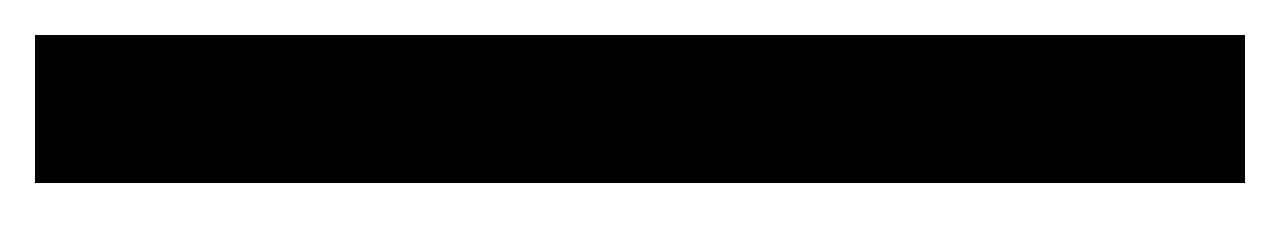
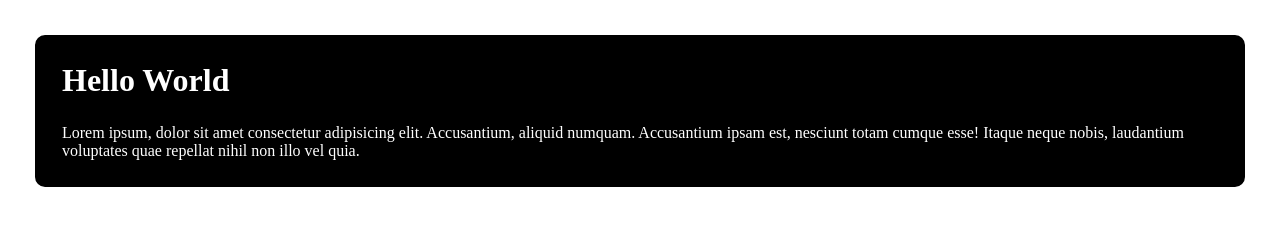
Before and after one commit to joaoigorvidal/AdventureTimeWeb, a plain HTML site: page index.html in a window 1280 px wide. Drawn offline with Linux system fonts and the light colour scheme.

Commit message:
Style of comments

```diff
--- a/style.css
+++ b/style.css
@@ -1,10 +1,12 @@
 *{
     font-family: poppins;
-    color: black;
+    color: white;
     margin: 5px;
     padding: 10px;
 }
 
 header{
     background-color: black;
+    border: solid black 2px;
+    border-radius: 10px;
 }
```
